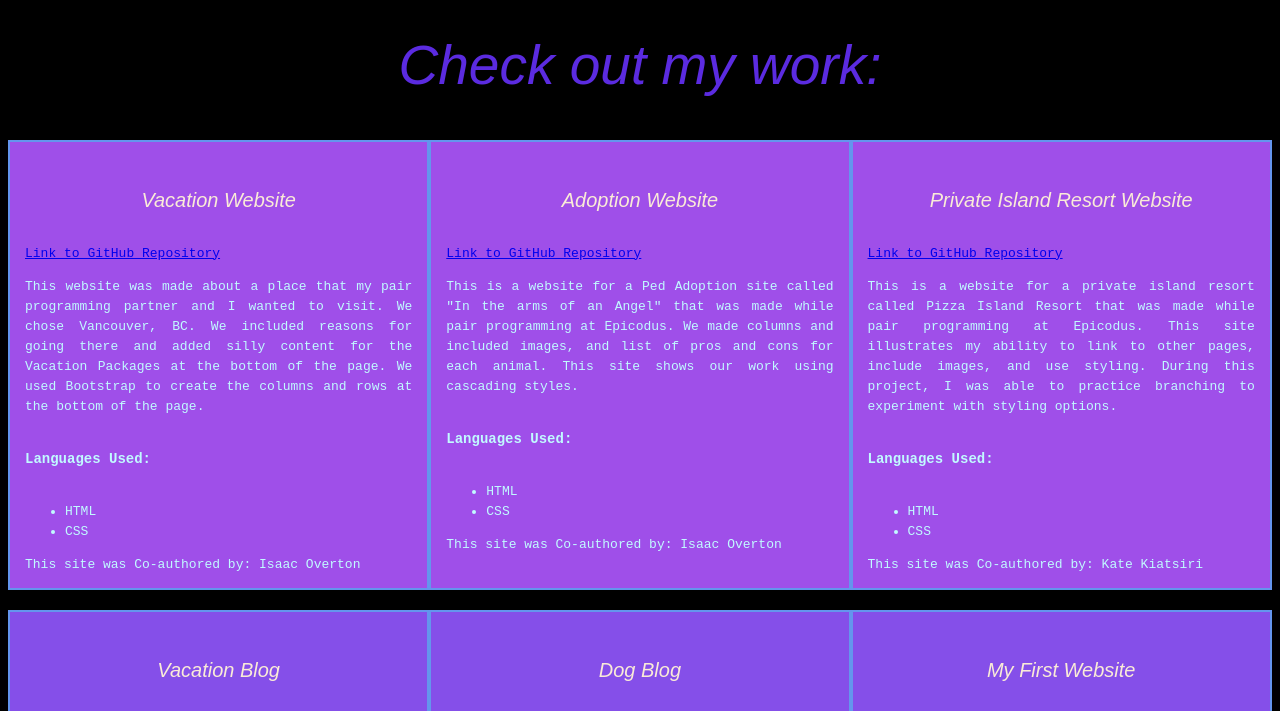
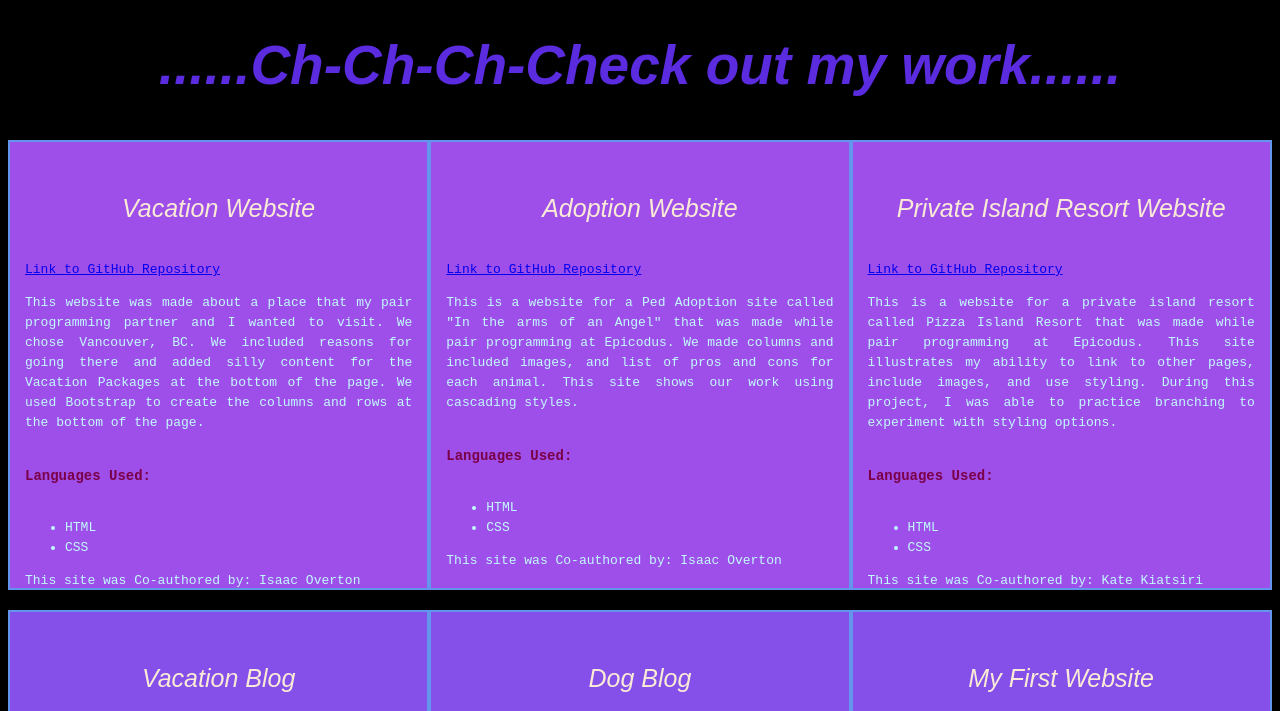
Before and after one commit to ekthomas25/portfolio, a plain HTML site: page index.html in a window 1280 px wide. Shown: the part 792-1503 px from the top of the page. Drawn offline with Linux system fonts and the light colour scheme.

Commit message:
Change h4 font-size: 60, add font-weight: 800, font-style:oblique, text-align: center

```diff
--- a/css/styles.css
+++ b/css/styles.css
@@ -23,7 +23,7 @@ h2{
 h3  {
   font-family: sans-serif;
   font-size: 55px;
-  font-weight: 100;
+  font-weight: 800;
   font-style: oblique;
   text-align: center;
   color: rgb(91, 43, 224);
@@ -31,13 +31,16 @@ h3  {
 
 h4  {
   font-family: sans-serif;
-  font-size: 45px;
+  font-size: 60px;
+  font-weight: 800;
+  font-style: oblique;
+  text-align: center;
   color: rgb(91, 43, 224);
 }
 
 h5  {
   font-family: sans-serif;
-  font-size: 20px;
+  font-size: 25px;
   color: antiquewhite;
   font-weight: 200;
   text-align: center;
@@ -47,6 +50,7 @@ h5  {
 h6  {
   font-family: monospace;
   font-size: 14px;
+  color: rgb(122, 0, 71);
 }
 body  {
   background-color: black;
@@ -55,7 +59,6 @@ body  {
 
 .self-portrait  {
   margin: auto;
-  float: l;
   width: 50%;
   height: auto;
   display: block;
@@ -66,7 +69,6 @@ body  {
   width: 33.33%;
   height: 450px;
   float: left;
-  column-rule: 4px double cyan;
   margin-top: 10px;
   margin-bottom: 10px;
   padding: 15px;
--- a/index.html
+++ b/index.html
@@ -12,7 +12,7 @@
 
   <img class="self-portrait" src="img/et-self-portrait.jpeg" alt="A self portrait digital painting of Liz Thomas">
 
-  <h3>Check out my work:</h3>
+  <h3>......Ch-Ch-Ch-Check out my work......</h3>
 
   <div class="column-1">
     <h5> Vacation Website</h5>
```
